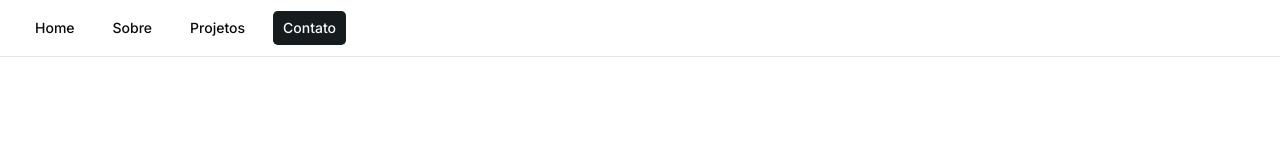
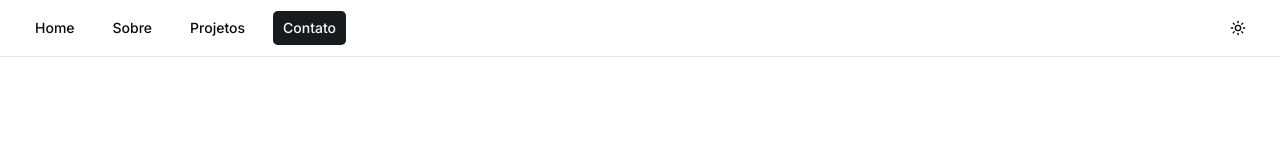
Before and after one commit to jlucassaldanha/web-portfolio, a Next.js app: page / in a window 1280 px wide. Shown: the top 160 px of the page. Built offline with nearby package versions, Linux system fonts and the light colour scheme.

Commit message:
feat: alternancia de tema claro e escuro

```diff
--- a/package.json
+++ b/package.json
@@ -13,6 +13,7 @@
     "cn": "^0.2.5",
     "lucide-react": "^1.41.0",
     "next": "16.3.4",
+    "next-themes": "^0.4.6",
     "radix-ui": "^1.6.7",
     "react": "19.2.8",
     "react-dom": "19.2.8",
--- a/src/app/layout.tsx
+++ b/src/app/layout.tsx
@@ -4,6 +4,7 @@ import "./globals.css";
 import { cn } from "@/lib/utils";
 import NavBar from '@/components/myComponents/NavBar';
 import Footer from '@/components/myComponents/Footer';
+import { ThemeProvider } from '@/components/providers/themeProvider';
 
 const inter = Inter({subsets:['latin'],variable:'--font-sans'});
 
@@ -29,9 +30,11 @@ export default function RootLayout({ children }: LayoutProps<"/">) {
       className={cn("h-full", "antialiased", geistSans.variable, geistMono.variable, "font-sans", inter.variable)}
     >
       <body className="min-h-full flex flex-col">
-        <NavBar />
-        {children}
-        <Footer />
+        <ThemeProvider attribute="class" defaultTheme='system' disableTransitionOnChange enableSystem>
+          <NavBar />
+          {children}
+          <Footer />
+        </ThemeProvider>
       </body>
     </html>
   );
--- a/src/components/myComponents/NavBar.tsx
+++ b/src/components/myComponents/NavBar.tsx
@@ -1,11 +1,12 @@
 import Link from 'next/link';
 import { buttonVariants } from '../ui/button';
 import { cn } from 'cn';
+import { ThemeToggle } from './ThemeToggle';
 
 export default function NavBar() {
   return (
     <header className='sticky top-0 z-50 w-full border-b bg-background/95 backdrop-blur'>
-      <div className='max-w-7xl mx-auto flex h-14 items-center px-6'>
+      <div className='max-w-7xl mx-auto flex h-14 items-center px-6 justify-between'>
         <nav className='flex items-center gap-4'>
           <Link
             href="/"
@@ -36,6 +37,8 @@ export default function NavBar() {
             Contato
           </Link>
         </nav>
+
+        <ThemeToggle />
       </div>
     </header>
   )
--- /dev/null
+++ b/src/components/myComponents/ThemeToggle.tsx
@@ -0,0 +1,21 @@
+"use client"
+
+import { useTheme } from 'next-themes'
+import { Button } from '../ui/button'
+import { Moon, Sun } from 'lucide-react'
+
+export function ThemeToggle() {
+  const { theme, setTheme } = useTheme()
+
+  return (
+    <Button
+      variant="ghost"
+      size="icon"
+      onClick={() => setTheme(theme === "dark" ? "light" : "dark")}
+    >
+      <Sun className="h-[1.2rem] w-[1.2rem] rotate-0 scale-100 transition-all dark:-rotate-90 dark:scale-0" />
+      <Moon className="absolute h-[1.2rem] w-[1.2rem] rotate-90 scale-0 transition-all dark:rotate-0 dark:scale-100" />
+      <span className="sr-only">Alternar tema</span>
+    </Button>
+  )
+}
--- /dev/null
+++ b/src/components/providers/themeProvider.tsx
@@ -0,0 +1,10 @@
+"use client"
+
+import { ThemeProvider as NextThemesProvider } from 'next-themes'
+
+export function ThemeProvider({
+  children,
+  ...props
+}: React.ComponentProps<typeof NextThemesProvider>) {
+  return <NextThemesProvider {...props}>{children}</NextThemesProvider>
+}
```
Also changed, not shown: 1 other file (tests, documents, lock files or other folders).
